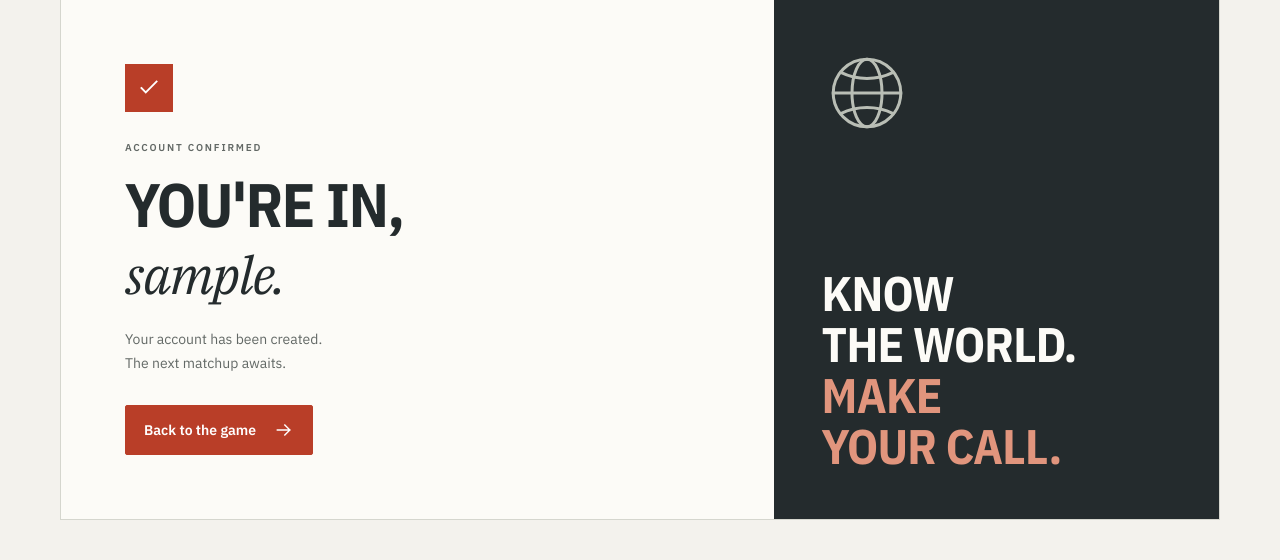
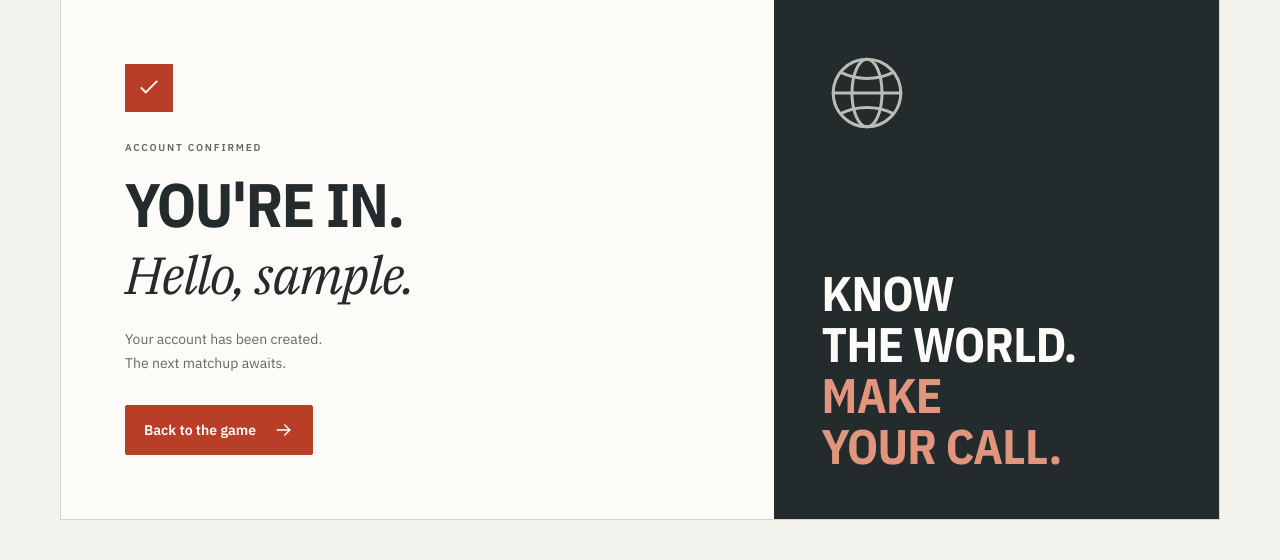
Before and after one commit to jakubbarak2001/CountryBattleRoyale, a Flask app: page /registration_success in a window 1280 px wide. Shown: the part 156-716 px from the top of the page. Run offline with Flask 3, Linux system fonts and the light colour scheme; the visitor is signed in with stand-in values (Sample User, id 1); parts of the project's set-up code (start-up, migrations or seed data) failed here and were passed over; some libraries are stand-ins or nearby versions.

Commit message:
fix(frontend): preserve registration greeting

```diff
--- a/templates/registration_success.html
+++ b/templates/registration_success.html
@@ -19,7 +19,7 @@
             <div class="success-content">
                 <span class="success-mark" aria-hidden="true">{{ ui.icon('check') }}</span>
                 <p class="eyebrow">Account confirmed</p>
-                <h1 id="success-title">You're in,<br><em>{{ name }}.</em></h1>
+                <h1 id="success-title">You're in.<br><em>Hello, {{ name }}.</em></h1>
                 <p class="success-description">Your account has been created.<br>The next matchup awaits.</p>
                 <a class="auth-submit success-link" href="{{ url_for('index') }}">Back to the game {{ ui.icon('arrow') }}</a>
             </div>
```
